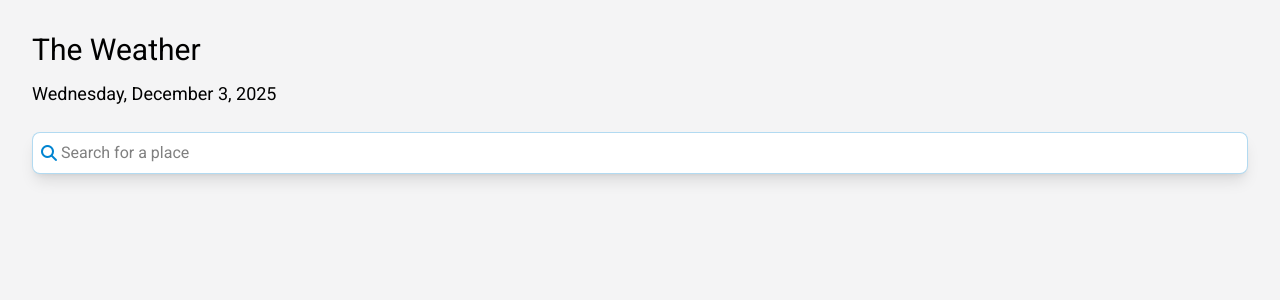
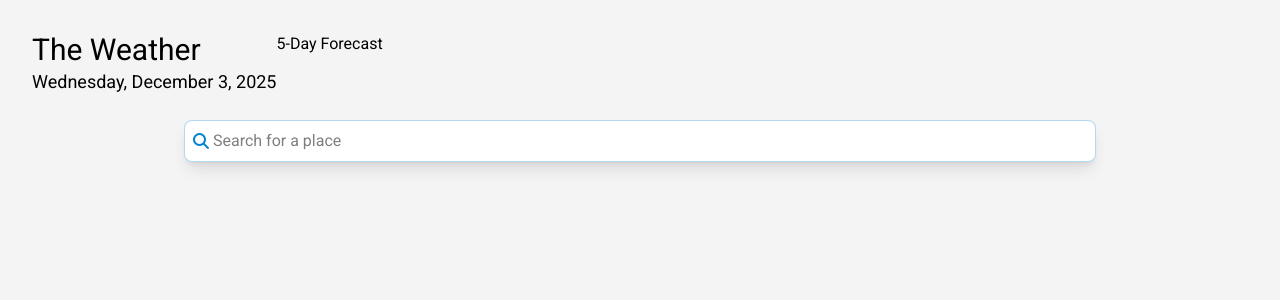
Before and after one commit to raygba/weather-app, a Vue app: page /#/ in a window 1280 px wide. Shown: the top 300 px of the page. Built offline with nearby package versions, Linux system fonts and the light colour scheme.

Commit message:
feat: router

```diff
--- a/src/App.vue
+++ b/src/App.vue
@@ -1,44 +1,8 @@
 <script setup>
-import { ref } from 'vue'
-import SearchInput from './components/SearchInput.vue'
-import WeatherCard from './components/WeatherCard.vue'
-
-const places = ref([])
-const addPlace = (data) => {
-  places.value.push(data)
-}
-
-const deletePlace = (name) => {
-  if (confirm('Are you sure?')) {
-    places.value = places.value.filter((p) => p.location.name !== name)
-  }
-}
+import NavBar from './components/NavBar.vue';
 </script>
 
 <template>
-  <main>
-    <h1 class="text-3xl mb-3">The Weather</h1>
-
-    <!-- Date -->
-    <div class="text-lg mb-6">
-      {{ new Date().toLocaleDateString('en-us', {
-        weekday: 'long',
-        year: 'numeric',
-        month: 'long',
-        day: 'numeric'
-      }) }}
-    </div>
-
-    <!-- Search -->
-    <div>
-      <SearchInput @place-data="addPlace" />
-    </div>
-
-    <!-- Weather card -->
-    <div class="grid grid-cols-2 gap-4">
-      <div v-for="(place, idx) in places" :key="idx">
-        <WeatherCard :place="place" @delete-place="deletePlace" />
-      </div>
-    </div>
-  </main>
+  <NavBar />
+  <router-view></router-view>
 </template>
--- a/src/components/BorderLine.vue
+++ b/src/components/BorderLine.vue
@@ -1,4 +1,4 @@
 <template>
   <!-- border -->
-  <div class="w-72 h-px bg-sky-100 my-10 mx-auto"></div>
+  <div class="w-40 h-px bg-sky-100 my-10 mx-auto"></div>
 </template>
--- /dev/null
+++ b/src/components/NavBar.vue
@@ -0,0 +1,19 @@
+<template>
+    <header class="flex">
+        <div>
+            <router-link id="logo" to="/" class="text-3xl mb-3">The Weather</router-link>
+            <!-- Date -->
+            <div class="text-lg mb-6">
+                {{ new Date().toLocaleDateString('en-us', {
+                    weekday: 'long',
+                    year: 'numeric',
+                    month: 'long',
+                    day: 'numeric'
+                }) }}
+            </div>
+        </div>
+        <nav>
+            <router-link :to="{ name: 'forecast' }">5-Day Forecast</router-link>
+        </nav>
+    </header>
+</template>
--- a/src/components/WeatherCard.vue
+++ b/src/components/WeatherCard.vue
@@ -56,8 +56,8 @@ const removePlace = (placeName) => {
 
         <!-- forecast btn -->
         <div class="flex justify-end items-center gap-1 mt-10">
-            <button @click="showDetail = true">
-                More <i class="fa-solid fa-arrow-up text-sm -mb-px"></i>
+            <button @click="showDetail = true" class="text-xl items-center">
+                info <i class="fa-solid fa-arrow-up text-lg"></i>
             </button>
         </div>
     </div>
--- a/src/router/index.js
+++ b/src/router/index.js
@@ -1,23 +1,20 @@
-import { createRouter, createWebHistory } from 'vue-router'
-import HomeView from '../views/HomeView.vue'
+import { createRouter, createWebHashHistory } from 'vue-router'
 
 const router = createRouter({
-  history: createWebHistory(import.meta.env.BASE_URL),
+  history: createWebHashHistory(import.meta.env.BASE_URL),
   routes: [
     {
       path: '/',
       name: 'home',
-      component: HomeView,
+      component: () => import(/* webpackChunkName: "home" */ '../views/HomeView.vue'),
     },
     {
-      path: '/about',
-      name: 'about',
-      // route level code-splitting
-      // this generates a separate chunk (About.[hash].js) for this route
-      // which is lazy-loaded when the route is visited.
-      component: () => import('../views/AboutView.vue'),
+      path: '/forecast',
+      name: 'forecast',
+      component: () => import(/* webpackChunkName: "forecast" */ '../views/ForecastView.vue')
     },
   ],
 })
 
+
 export default router
--- a/src/views/AboutView.vue
+++ /dev/null
@@ -1,15 +0,0 @@
-<template>
-  <div class="about">
-    <h1>This is an about page</h1>
-  </div>
-</template>
-
-<style>
-@media (min-width: 1024px) {
-  .about {
-    min-height: 100vh;
-    display: flex;
-    align-items: center;
-  }
-}
-</style>
--- /dev/null
+++ b/src/views/ForecastView.vue
@@ -0,0 +1,9 @@
+<template>
+    <main id="app" class="container">
+        <p>the forecast</p>
+    </main>
+</template>
+
+<script>
+
+</script>
--- a/src/views/HomeView.vue
+++ b/src/views/HomeView.vue
@@ -1,8 +1,32 @@
+<template>
+    <main id="app" class="lg:w-[75%] mx-auto">
+        <!-- Search -->
+        <div>
+            <SearchInput @place-data="addPlace" />
+        </div>
+
+        <!-- Weather card -->
+        <div class="grid grid-cols-2 gap-4">
+            <div v-for="(place, idx) in places" :key="idx">
+                <WeatherCard :place="place" @delete-place="deletePlace" />
+            </div>
+        </div>
+    </main>
+</template>
+
 <script setup>
+import { ref } from 'vue'
+import SearchInput from '../components/SearchInput.vue'
+import WeatherCard from '../components/WeatherCard.vue'
+
+const places = ref([])
+const addPlace = (data) => {
+    places.value.push(data)
+}
+
+const deletePlace = (name) => {
+    if (confirm('Are you sure?')) {
+        places.value = places.value.filter((p) => p.location.name !== name)
+    }
+}
 </script>
-
-<template>
-  <main>
-    <TheWelcome />
-  </main>
-</template>
```
